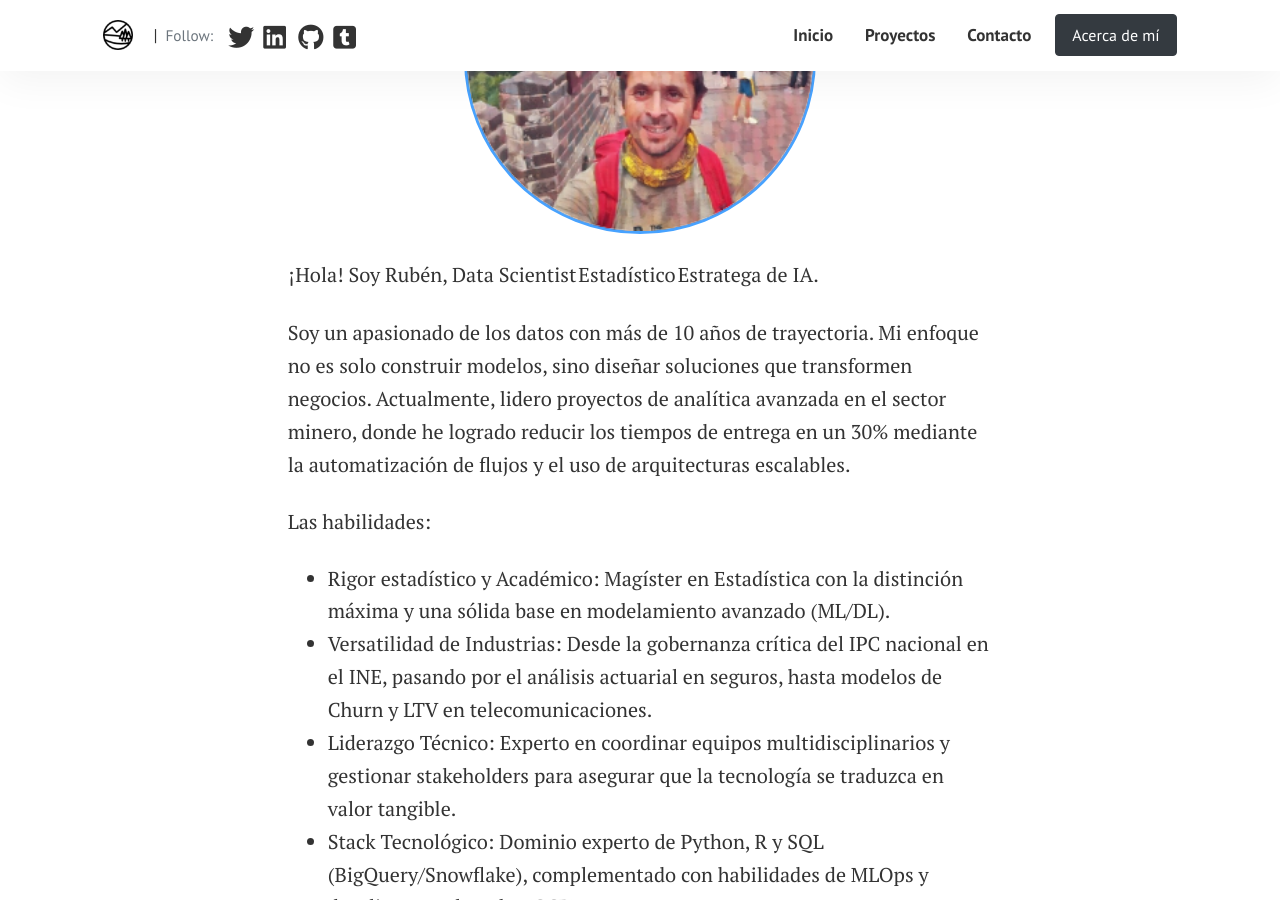
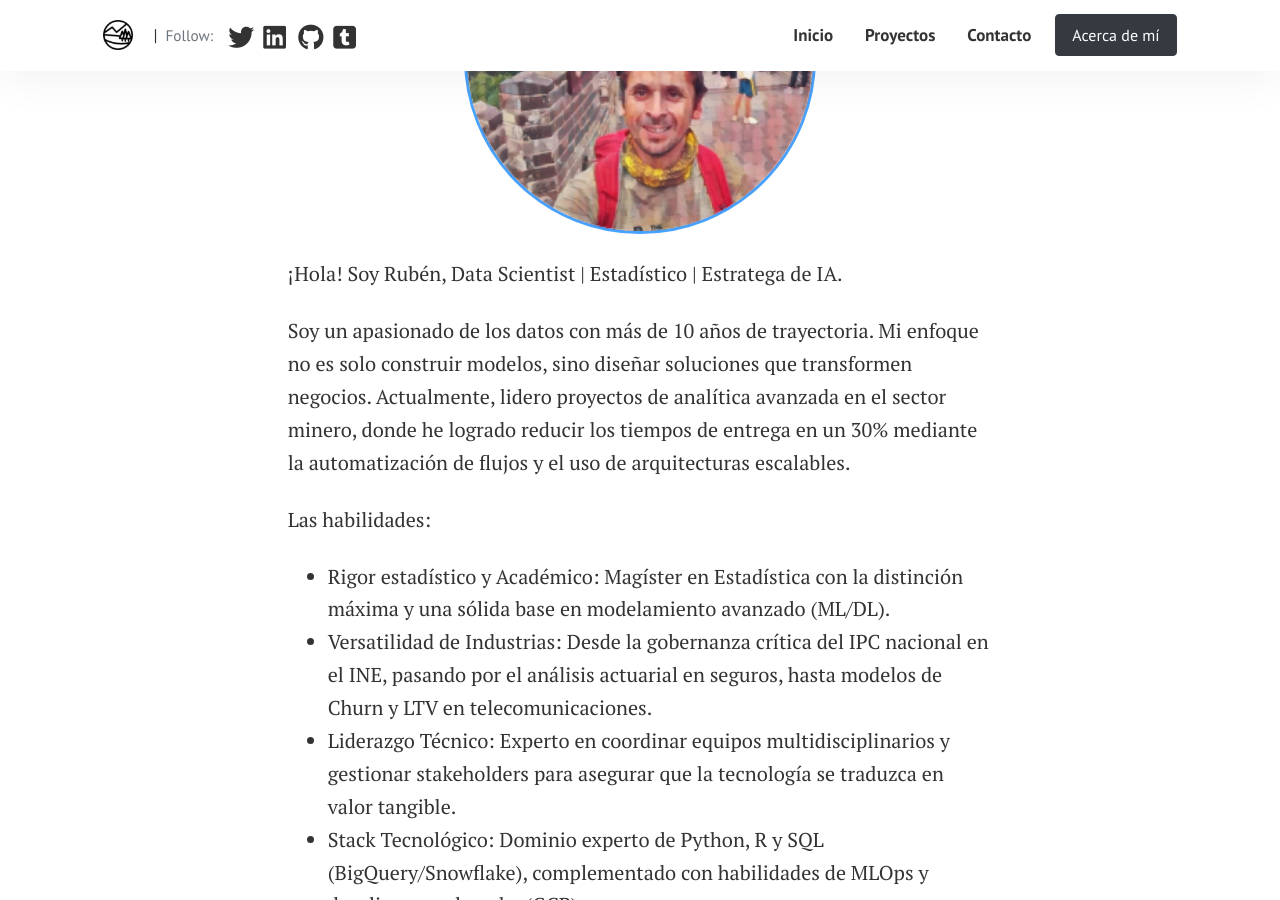
Before and after one commit to sarudalf3/sarudalf3.github.io, a Jekyll site: the page built from pages/about_me.md, in a window 1280 px wide and 900 px high, scrolled down 314 px. Built offline with Jekyll 4.4.1, drawn with Linux system fonts in a browser that asks for light colours; nearby versions of some CDN libraries.

```diff
--- a/pages/about_me.md
+++ b/pages/about_me.md
@@ -8,7 +8,7 @@ permalink: "/about_me/"
     <img src="/assets/images/about_me.png"  style="width: 400px;"/>
 </div>
 
-¡Hola! Soy Rubén, Data Scientist | Estadístico | Estratega de IA.
+¡Hola! Soy Rubén, Data Scientist \| Estadístico \| Estratega de IA.
 
 Soy un apasionado de los datos con más de 10 años de trayectoria. Mi enfoque no es solo construir modelos, sino diseñar soluciones que transformen negocios. Actualmente, lidero proyectos de analítica avanzada en el sector minero, donde he logrado reducir los tiempos de entrega en un 30% mediante la automatización de flujos y el uso de arquitecturas escalables.
 
```
